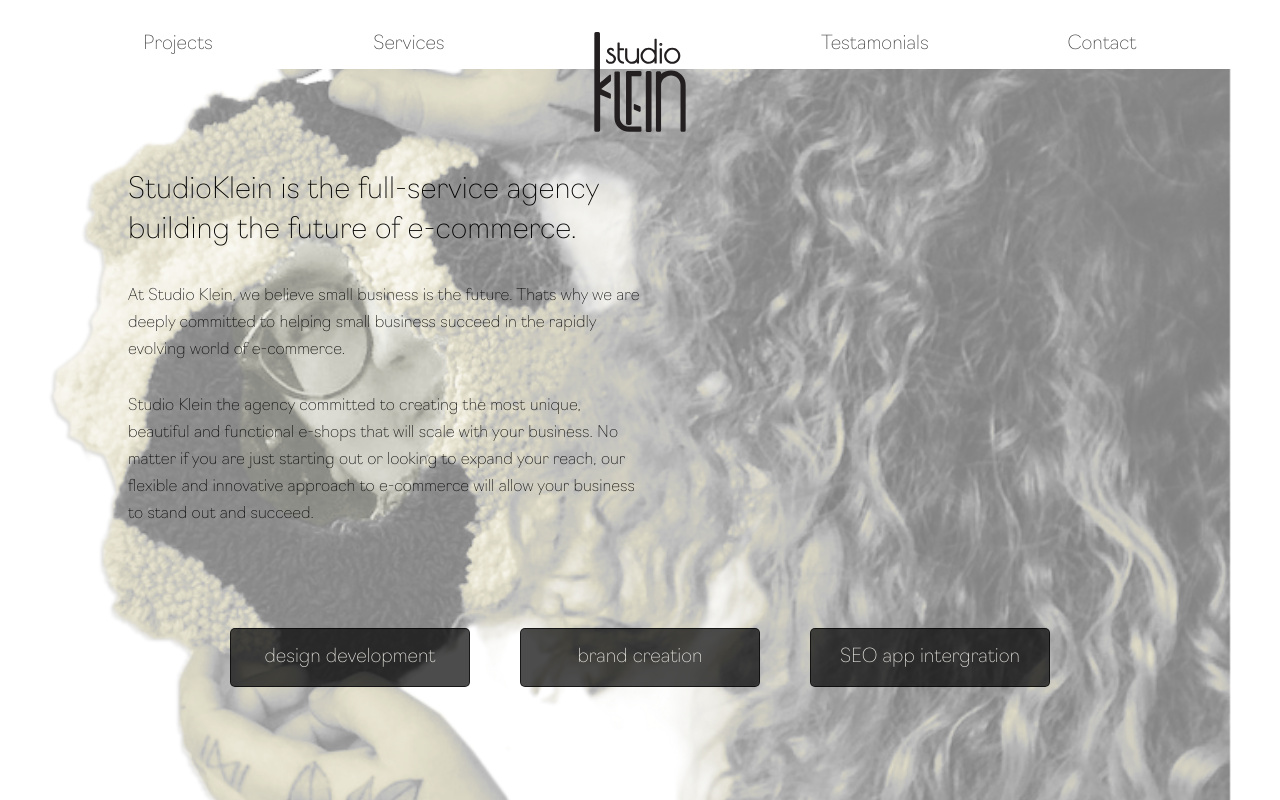
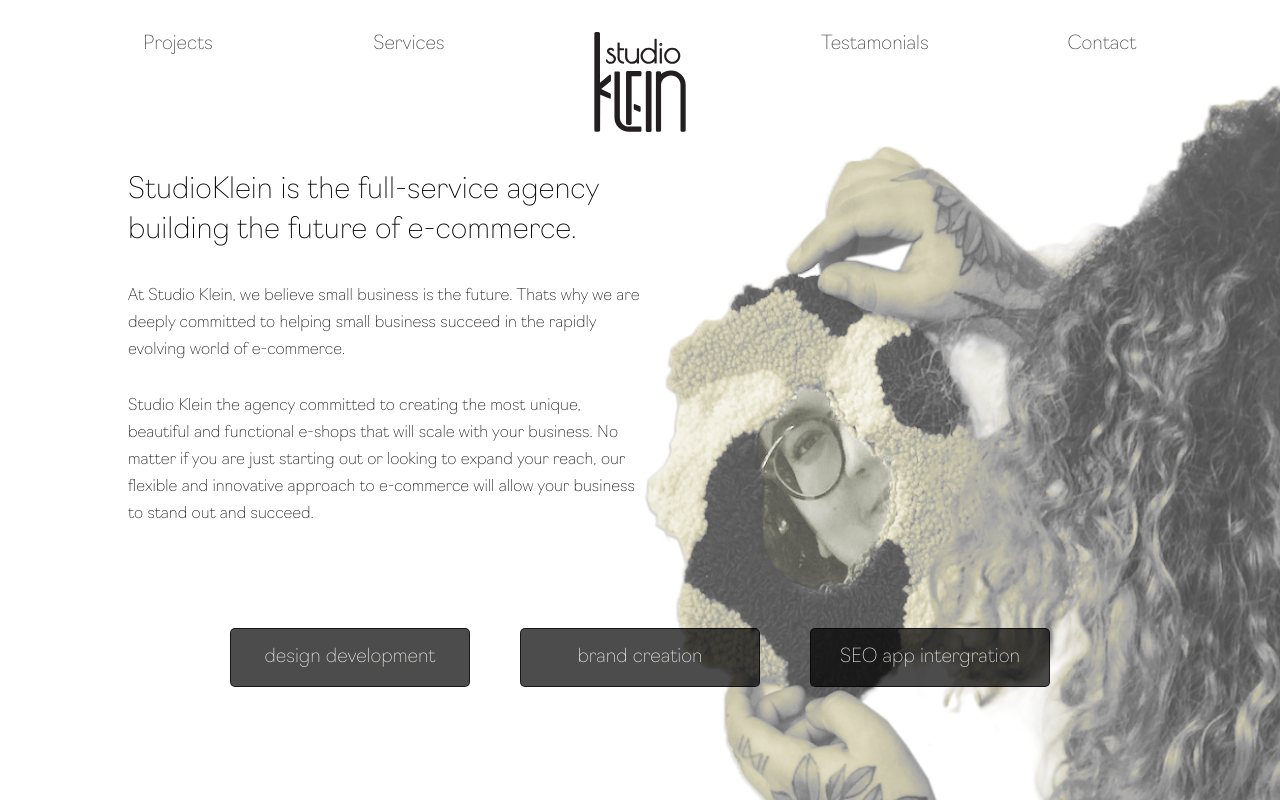
Before and after one commit to JoshTag/studio-klein, a Next.js app: page / in a window 1280 px wide. Shown: the top 800 px of the page. Built offline with nearby package versions, Linux system fonts and the light colour scheme.

Commit message:
completed hero responsiveness

```diff
--- a/components/FeaturedProjects.js
+++ b/components/FeaturedProjects.js
@@ -81,7 +81,7 @@
 const Projects = () => {
   return (
     <section>
-      <h2 style={{ height: "120px", paddingTop: "60px", textAlign: "center" }}>
+      <h2 style={{ padding: "80px 0 60px", textAlign: "center" }}>
         Featured
       </h2>
       <ProjectsWrapper>
--- a/components/Hero.js
+++ b/components/Hero.js
@@ -1,126 +1,135 @@
-import styled from "styled-components"
-import Button from "./Button"
-import Image from 'next/image'
+import styled from "styled-components";
+import Button from "./Button";
+import Image from "next/image";
 
 const HeroSection = styled.section`
   position: relative;
 
-  @media ${props => props.theme.breakpoints.desktop} {
+  @media ${(props) => props.theme.breakpoints.desktop} {
     height: 685px;
   }
-
-  @media ${props => props.theme.breakpoints.desktopLarge} {
-    height: 720px;
-  }
-`
+`;
 
 const ImageContainer = styled.div`
-  height: 100%;
+  height: 1032px;
   width: 100%;
   position: absolute;
   overflow: hidden;
 
-  @media ${props => props.theme.breakpoints.mobileLarge} {
-    height: 123%;
+  @media ${(props) => props.theme.breakpoints.mobileLarge} {
+    height: 942px;
+    top: -30px;
   }
 
-  @media ${props => props.theme.breakpoints.tablet} {
-    height: 134%;
-    top: -45px;
+  @media ${(props) => props.theme.breakpoints.tablet} {
+    height: 860px;
+    top: -60px
   }
 
-  @media ${props => props.theme.breakpoints.desktop} {
-    height: 129%;
-    top: -70px;
+  @media ${(props) => props.theme.breakpoints.tabletLarge} {
+    height: 960px;
   }
 
-  @media ${props => props.theme.breakpoints.desktopLarge} {
-    height: 127%;
+  @media ${(props) => props.theme.breakpoints.desktop} {
+    height: 960px;
   }
-`
+
+  @media ${(props) => props.theme.breakpoints.desktopLarge} {
+    height: 960px;
+  }
+`;
+
+const ImageBox = styled.div`
+  position: absolute;
+  bottom: -92px;
+  right: -255px;
+  width: 741px;
+
+  @media ${(props) => props.theme.breakpoints.mobileLarge} {
+    width: 715px;
+    bottom: -87px;
+    right: -35px;
+  }
+
+  @media ${(props) => props.theme.breakpoints.tablet} {
+    width: 665px;
+    bottom: -72px;
+    right: -41px;
+  }
+
+  @media ${(props) => props.theme.breakpoints.tabletLarge} {
+    width: 87%;
+    top: -140px;
+    left: 47%;
+  }
+
+  @media ${(props) => props.theme.breakpoints.desktop} {
+    width: 78%;
+    top: -150px;
+    max-width: 858px
+  }
+
+  @media ${(props) => props.theme.breakpoints.desktopLarge} {
+    width: 62%;
+    top: -90px;
+    max-width: 806px;
+    left: 48%;
+  }
+
+  @media ${(props) => props.theme.breakpoints.desktopWide} {
+    right: -90px;
+    left: auto;
+  }
+`;
 
 const HeroImage = styled(Image)`
-  position: absolute;
-  width: 655px;
-  top: -50px;
-  right: -180px;
   z-index: -1;
   opacity: 0.07;
+  height: 100%;
 
-  @media ${props => props.theme.breakpoints.mobileLarge} {
-    width: 800px;
-    top: -31px;
-    right: -150px;
+  @media ${(props) => props.theme.breakpoints.tabletLarge} {
+    opacity: 0.7;
   }
-
-  @media ${props => props.theme.breakpoints.tablet} {
-    width: 800px;
-    top: -31px;
-    right: -150px;
-  }
-
-  @media ${props => props.theme.breakpoints.tabletLarge} {
-    opacity: 0.5;
-    width: 850px;
-    top: -110px;
-    right: -355px;
-  }
-
-  @media ${props => props.theme.breakpoints.desktop} {
-    width: 840px;
-    top: -130px;
-    right: -305px;
-  }
-
-  @media ${props => props.theme.breakpoints.desktopLarge} {
-    top: -118px;
-    right: -220px;
-  }
-
-  @media ${props => props.theme.breakpoints.desktopWide} {
-    top: -85px;
-    right: -91px;
-  }
-`
+`;
 
 const Wrapper = styled.div`
   margin: 0 5%;
 
-  @media ${props => props.theme.breakpoints.mobileLarge} {
+  @media ${(props) => props.theme.breakpoints.mobileLarge} {
     margin: 0 10%;
   }
-`
+`;
 
 const HeroDescription = styled.div`
-  @media ${props => props.theme.breakpoints.tabletLarge} {
+  @media ${(props) => props.theme.breakpoints.tabletLarge} {
     width: 50%;
   }
 
   & p:first-of-type {
-    font-size: ${props => props.theme.fontSize.xLarge};
+    font-size: ${(props) => props.theme.fontSize.xLarge};
     line-height: 40px;
     margin-bottom: 2rem;
     padding-top: 2rem;
   }
 
   & > p {
-    font-size: ${props => props.theme.fontSize.small};
+    font-size: ${(props) => props.theme.fontSize.small};
     line-height: 27px;
     margin-bottom: 1.8rem;
   }
-`
+`;
 
 const Herolist = styled.ul`
   list-style: none;
 
-  @media ${props => props.theme.breakpoints.tabletLarge} {
+  @media ${(props) => props.theme.breakpoints.tabletLarge} {
     display: flex;
     flex-direction: row;
     justify-content: space-between;
     margin: 50px 0;
   }
 
-  @media ${props => props.theme.breakpoints.desktop} {
+  @media ${(props) => props.theme.breakpoints.desktop} {
     max-width: 820px;
     margin: 100px auto 50px;
   }
@@ -128,46 +137,59 @@
   & > li {
     margin-bottom: 1rem;
 
-    @media ${props => props.theme.breakpoints.tabletLarge} {
+    @media ${(props) => props.theme.breakpoints.tabletLarge} {
       width: 200px;
     }
 
-    @media ${props => props.theme.breakpoints.desktop} {
+    @media ${(props) => props.theme.breakpoints.desktop} {
       width: 240px;
     }
   }
-`
+`;
 
 const Break = styled.br`
   display: none;
 
-  @media ${props => props.theme.breakpoints.tabletLarge} {
+  @media ${(props) => props.theme.breakpoints.tabletLarge} {
     display: block;
   }
 
-  @media ${props => props.theme.breakpoints.desktop} {
+  @media ${(props) => props.theme.breakpoints.desktop} {
     display: none;
   }
-`
+`;
 
 const Hero = () => {
   return (
     <HeroSection>
       <ImageContainer>
-        <HeroImage src="/images/homepage-image.png" layout="fill" objectFit="cover" quality={100}/>
+        <ImageBox>
+          <HeroImage
+            src='/images/homepage-image.png'
+            width={480}
+            height={725}
+            layout='responsive'
+            quality={100}
+          />
+        </ImageBox>
       </ImageContainer>
       <Wrapper>
         <HeroDescription>
-          <p>StudioKlein is the full-service agency building the future of e-commerce.</p>
           <p>
-            At Studio Klein, we believe small business is the future. Thats why we are deeply
-            committed to helping small business succeed in the rapidly evolving world of e-commerce.
+            StudioKlein is the full-service agency building the future of
+            e-commerce.
           </p>
           <p>
-            Studio Klein the agency committed to creating the most unique, beautiful and functional
-            e-shops that will scale with your business. No matter if you are just starting out or
-            looking to expand your reach, our flexible and innovative approach to e-commerce will
-            allow your business to stand out and succeed.
+            At Studio Klein, we believe small business is the future. Thats why
+            we are deeply committed to helping small business succeed in the
+            rapidly evolving world of e-commerce.
+          </p>
+          <p>
+            Studio Klein the agency committed to creating the most unique,
+            beautiful and functional e-shops that will scale with your business.
+            No matter if you are just starting out or looking to expand your
+            reach, our flexible and innovative approach to e-commerce will allow
+            your business to stand out and succeed.
           </p>
         </HeroDescription>
         <Herolist>
@@ -186,7 +208,7 @@
         </Herolist>
       </Wrapper>
     </HeroSection>
-  )
-}
+  );
+};
 
-export default Hero
+export default Hero;
```
Also changed, not shown: components/Layout.js (+21 -6 lines), 1 other file (tests, documents, lock files or other folders).
